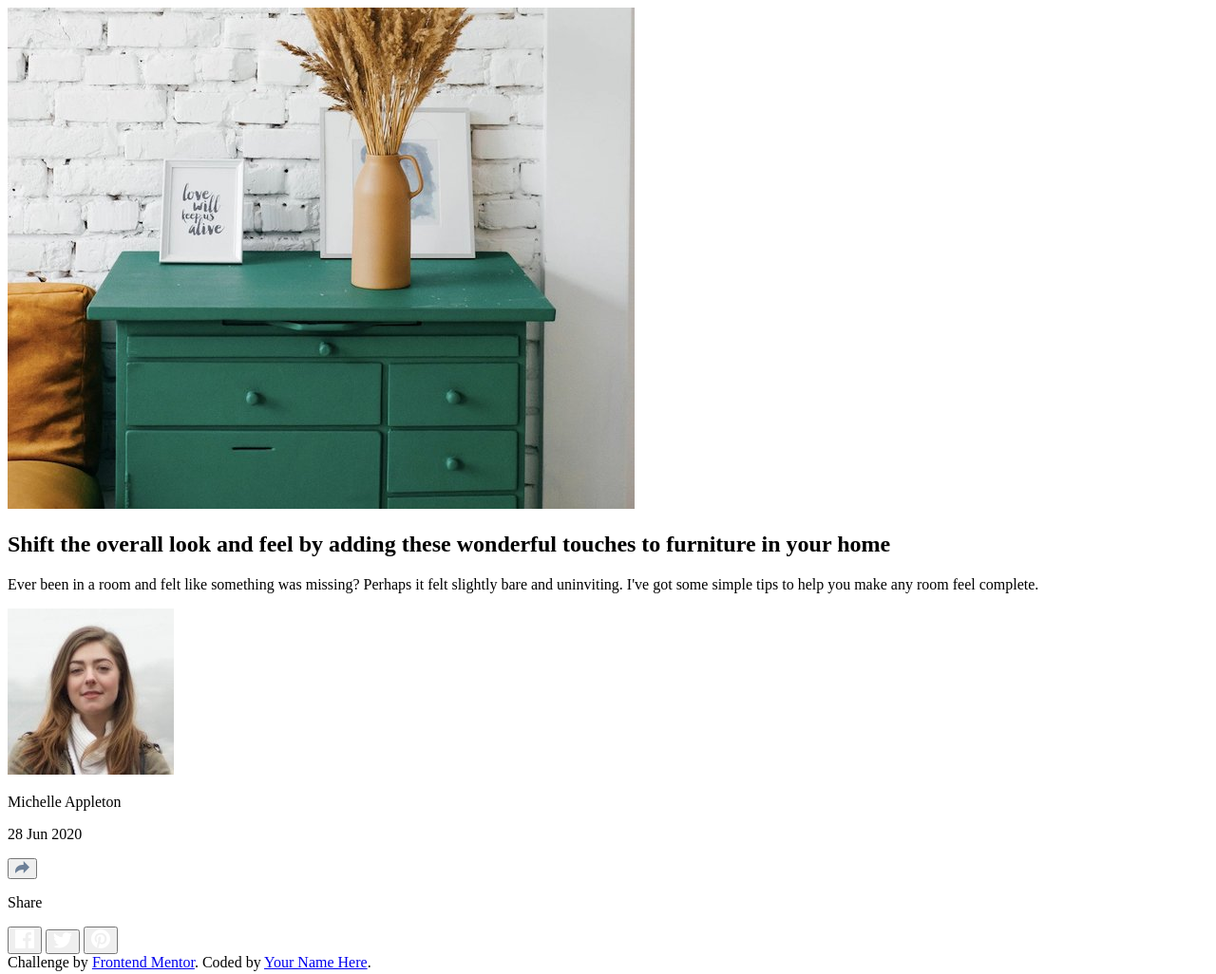
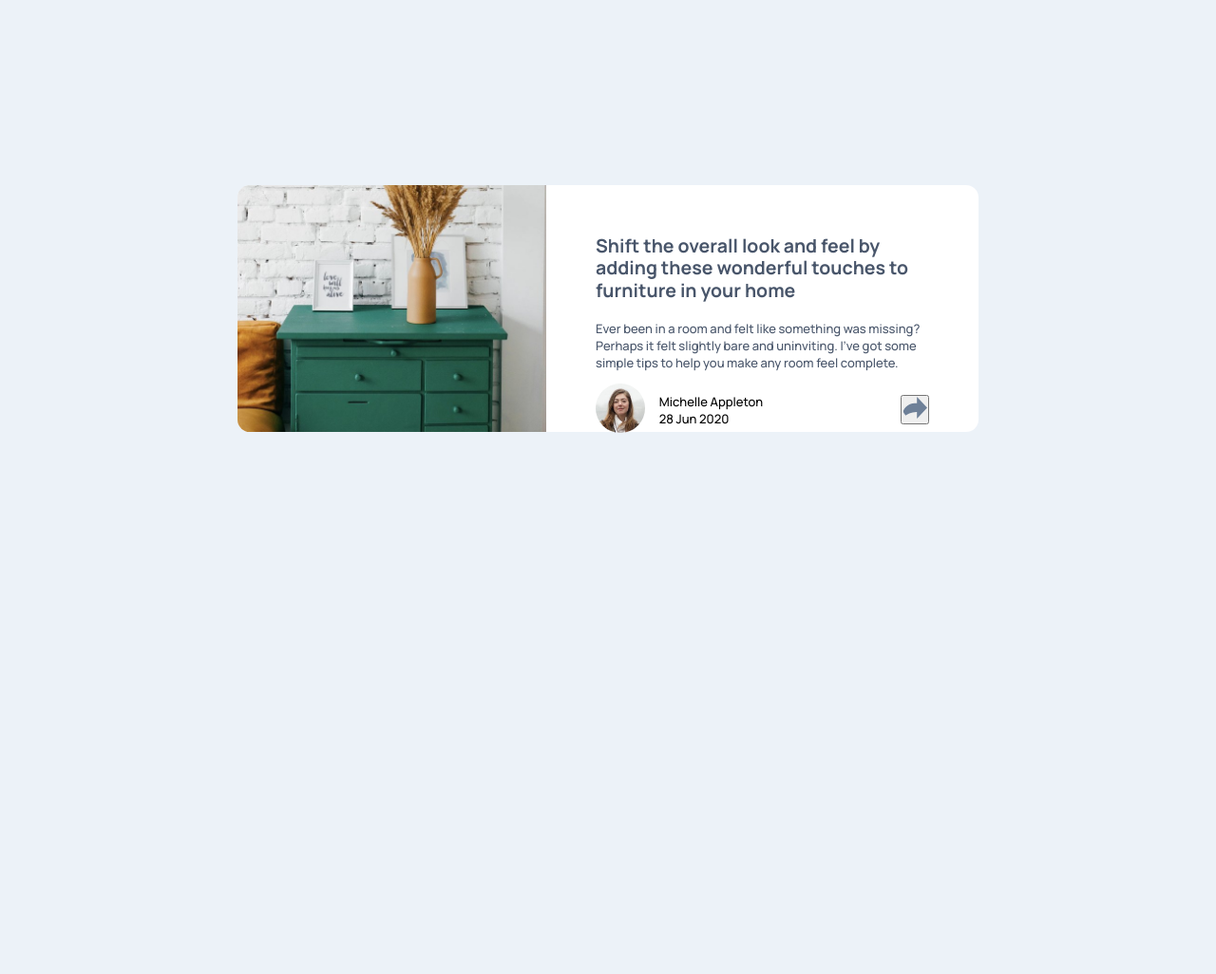
Before and after one commit to ainawinnie/articlepreviewcomponent, a plain HTML site: page index.html in a window 1280 px wide. Shown: the whole page at 95% size. After the commit the page ends 800 px from the top, so only its background shows below. Drawn offline with Linux system fonts and the light colour scheme.

Commit message:
Inicia CSS

```diff
--- /dev/null
+++ b/css/main.css
@@ -0,0 +1,73 @@
+.container {
+    width: 60em;
+    height: 20em;
+
+    margin: 15em 10em;
+    border-radius: 1em;
+
+    background-color: #FFF;
+
+    display: flex;
+    justify-content: space-between;
+}
+
+.lateral-image img{
+    height: 20em;
+
+    border-top-left-radius: 1em;
+    border-bottom-left-radius: 1em;
+}
+
+.information {
+    margin: 2em;
+    padding: 2em;
+
+    display: flex;
+    flex-direction: column;
+    justify-content: space-around;
+}
+
+.information h1 {
+    font-weight: 700;
+    font-size: 1.5em;
+    line-height: 1.2em;
+
+    color: var(--veryDarkGrayishBlue);
+
+    margin-bottom: 1em;
+}
+
+.information .description {
+    font-weight: 500;
+    font-size: 1em;
+
+    color: var(--veryDarkGrayishBlue);
+
+    margin-bottom: 1em;
+
+}
+
+.profile {
+    display: flex;
+    justify-content: space-between;
+    align-items: center;
+}
+
+.profile-img img {
+    width: 4em;
+    border-radius: 2em;
+}
+
+.profile-information {
+    margin-left: -10em;
+}
+
+.share-options {
+    display: none;
+}
+
+.share img {
+    width: 2em;
+    border: none;
+    border-radius: 1em;
+}
--- /dev/null
+++ b/css/reset.css
@@ -0,0 +1,21 @@
+:root {
+    --veryDarkGrayishBlue: hsl(217, 19%, 35%);
+    --desaturatedDarkBlue: hsl(214, 17%, 51%);
+    --grayishBlue: hsl(212, 23%, 69%);
+    --lightGrayishBlue: hsl(210, 46%, 95%);
+}
+
+*{
+    margin: 0;
+    padding: 0;
+    box-sizing: border-box;
+    font-family: 'Manrope', sans-serif;
+    font-size: 13px;
+}
+
+body {
+    background-color: var(--lightGrayishBlue);
+    display: flex;
+    align-items: center;
+    justify-content: center;
+}
--- a/index.html
+++ b/index.html
@@ -7,6 +7,15 @@
   <link rel="icon" type="image/png" sizes="32x32" href="./images/favicon-32x32.png">
 
   <title>Frontend Mentor | Article preview component</title>
+
+  <!--CSS-->
+  <link rel="stylesheet" href="./css/reset.css">
+  <link rel="stylesheet" href="./css/main.css">
+
+  <!--FONTS-->
+  <link rel="preconnect" href="https://fonts.googleapis.com">
+  <link rel="preconnect" href="https://fonts.gstatic.com" crossorigin>
+  <link href="https://fonts.googleapis.com/css2?family=Manrope:wght@500;700&display=swap" rel="stylesheet">
 
 </head>
 <body>
@@ -71,11 +80,5 @@
   </section>
 
  </main>
-
-
-  <div class="attribution">
-    Challenge by <a href="https://www.frontendmentor.io?ref=challenge" target="_blank">Frontend Mentor</a>.
-    Coded by <a href="#">Your Name Here</a>.
-  </div>
 </body>
 </html>
```
